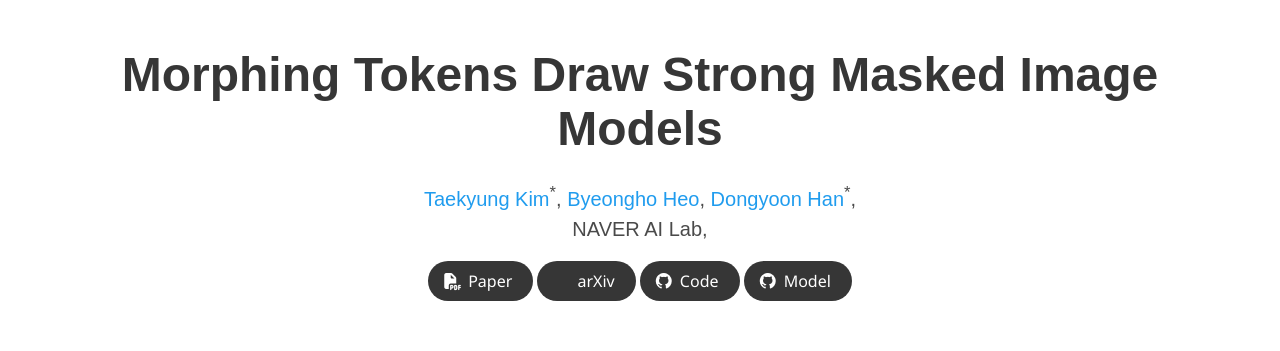
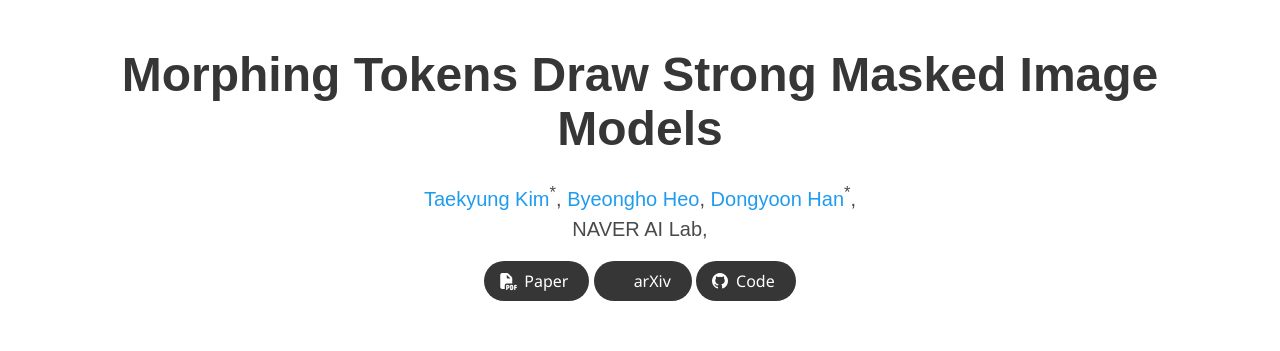
Before and after one commit to dtm-mim/dtm-mim.github.io, a plain HTML site: page index.html in a window 1280 px wide. Shown: the top 351 px of the page. Drawn offline with nearby package versions, Linux system fonts and the light colour scheme; some icons are missing; a web font is replaced by a local one.

Commit message:
Update index.html

```diff
--- a/index.html
+++ b/index.html
@@ -96,18 +96,6 @@
                   <span>Code</span>
                   </a>
               </span>
-
-              <!-- Model Link. -->
-              <span class="link-block">
-                <a href=""
-                   class="external-link button is-normal is-rounded is-dark">
-                  <span class="icon">
-                      <i class="fab fa-github"></i>
-                  </span>
-                  <span>Model</span>
-                  </a>
-              </span>
-            </div>
 
           </div>
         </div>
```
